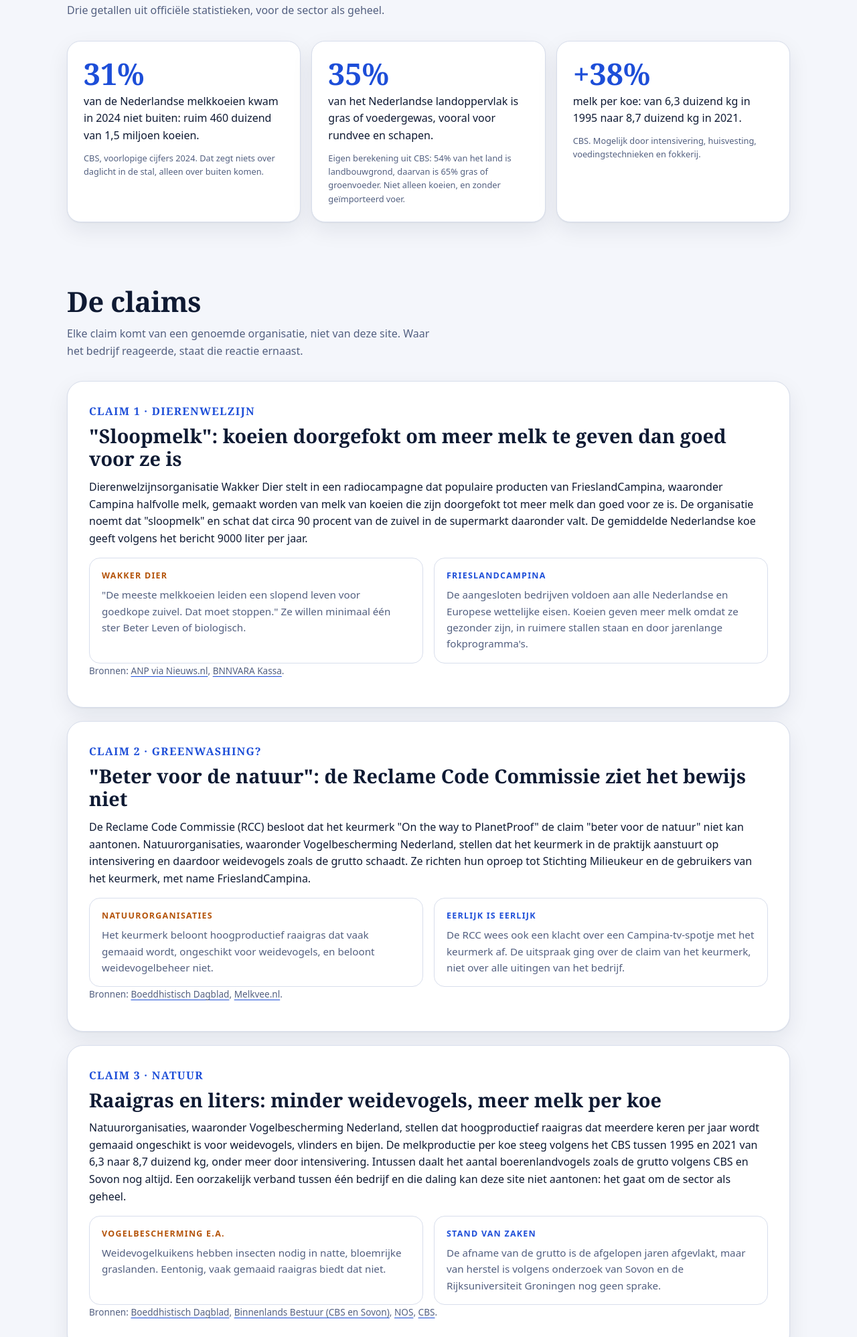
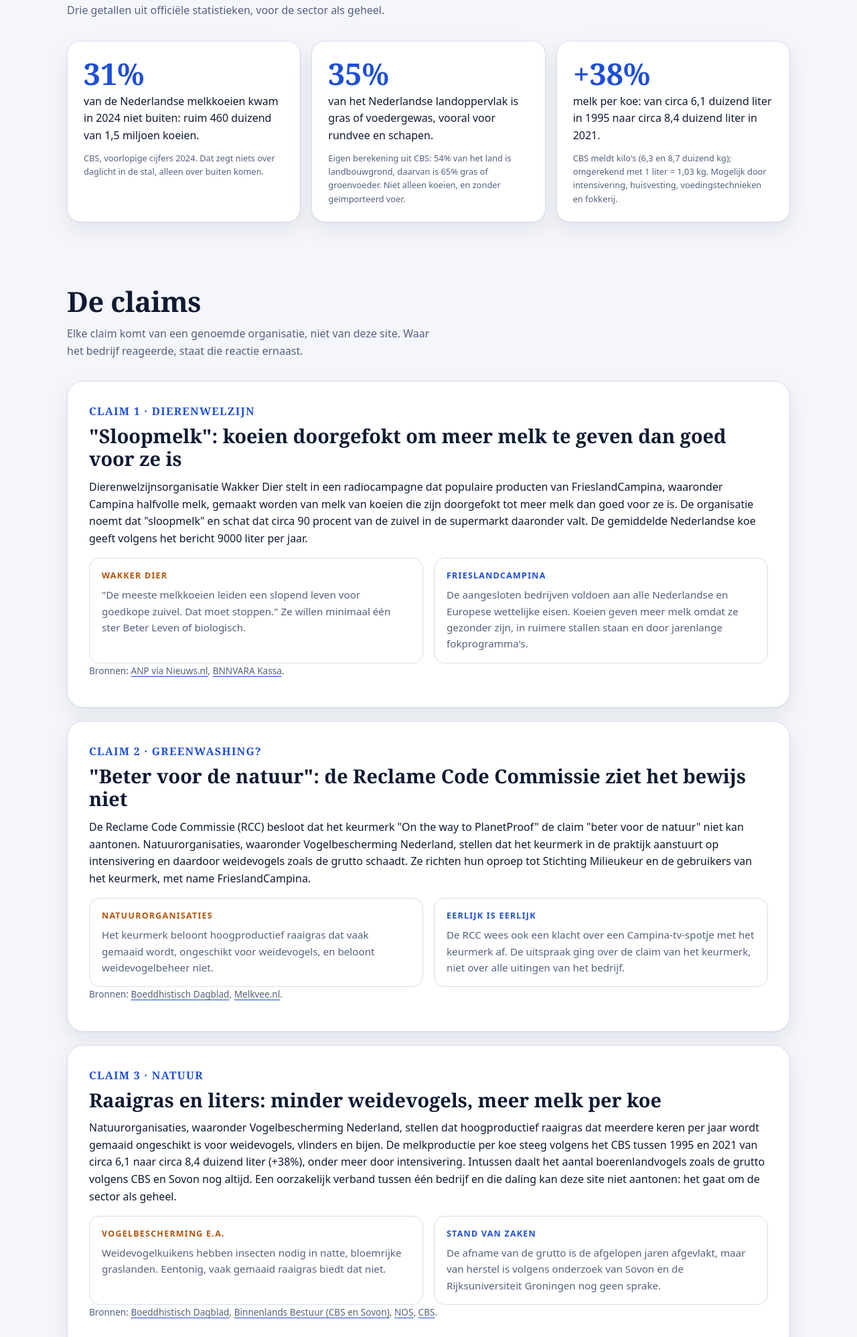
Before and after one commit to virtualdian/werkenbijcampina, a plain HTML site: page index.html in a window 1280 px wide. Shown: the part 868-2865 px from the top of the page at 67% size. Drawn offline with Linux system fonts and the light colour scheme.

Commit message:
Melk per koe in liters
Co-Authored-By: Claude Sonnet 5.5 <noreply@anthropic.com>

```diff
--- a/index.html
+++ b/index.html
@@ -117,7 +117,7 @@
       <div class="stats reveal">
         <div class="stat"><b>31%</b><span>van de Nederlandse melkkoeien kwam in 2024 niet buiten: ruim 460 duizend van 1,5 miljoen koeien.</span><small>CBS, voorlopige cijfers 2024. Dat zegt niets over daglicht in de stal, alleen over buiten komen.</small></div>
         <div class="stat"><b>35%</b><span>van het Nederlandse landoppervlak is gras of voedergewas, vooral voor rundvee en schapen.</span><small>Eigen berekening uit CBS: 54% van het land is landbouwgrond, daarvan is 65% gras of groenvoeder. Niet alleen koeien, en zonder geïmporteerd voer.</small></div>
-        <div class="stat"><b>+38%</b><span>melk per koe: van 6,3 duizend kg in 1995 naar 8,7 duizend kg in 2021.</span><small>CBS. Mogelijk door intensivering, huisvesting, voedingstechnieken en fokkerij.</small></div>
+        <div class="stat"><b>+38%</b><span>melk per koe: van circa 6,1 duizend liter in 1995 naar circa 8,4 duizend liter in 2021.</span><small>CBS meldt kilo's (6,3 en 8,7 duizend kg); omgerekend met 1 liter = 1,03 kg. Mogelijk door intensivering, huisvesting, voedingstechnieken en fokkerij.</small></div>
       </div>
     </section>
 
@@ -152,7 +152,7 @@
         <article class="claim reveal">
           <span class="n">Claim 3 · Natuur</span>
           <h3>Raaigras en liters: minder weidevogels, meer melk per koe</h3>
-          <p>Natuurorganisaties, waaronder Vogelbescherming Nederland, stellen dat hoogproductief raaigras dat meerdere keren per jaar wordt gemaaid ongeschikt is voor weidevogels, vlinders en bijen. De melkproductie per koe steeg volgens het CBS tussen 1995 en 2021 van 6,3 naar 8,7 duizend kg, onder meer door intensivering. Intussen daalt het aantal boerenlandvogels zoals de grutto volgens CBS en Sovon nog altijd. Een oorzakelijk verband tussen één bedrijf en die daling kan deze site niet aantonen: het gaat om de sector als geheel.</p>
+          <p>Natuurorganisaties, waaronder Vogelbescherming Nederland, stellen dat hoogproductief raaigras dat meerdere keren per jaar wordt gemaaid ongeschikt is voor weidevogels, vlinders en bijen. De melkproductie per koe steeg volgens het CBS tussen 1995 en 2021 van circa 6,1 naar circa 8,4 duizend liter (+38%), onder meer door intensivering. Intussen daalt het aantal boerenlandvogels zoals de grutto volgens CBS en Sovon nog altijd. Een oorzakelijk verband tussen één bedrijf en die daling kan deze site niet aantonen: het gaat om de sector als geheel.</p>
           <div class="cols">
             <div class="col them"><b>Vogelbescherming e.a.</b><p>Weidevogelkuikens hebben insecten nodig in natte, bloemrijke graslanden. Eentonig, vaak gemaaid raaigras biedt dat niet.</p></div>
             <div class="col us"><b>Stand van zaken</b><p>De afname van de grutto is de afgelopen jaren afgevlakt, maar van herstel is volgens onderzoek van Sovon en de Rijksuniversiteit Groningen nog geen sprake.</p></div>
```
